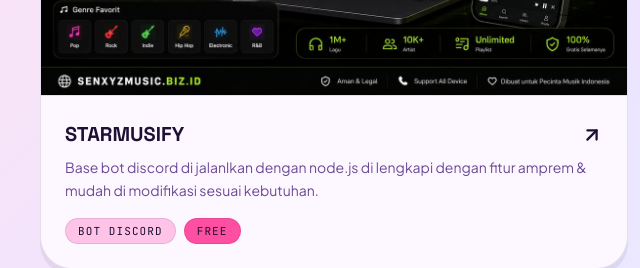
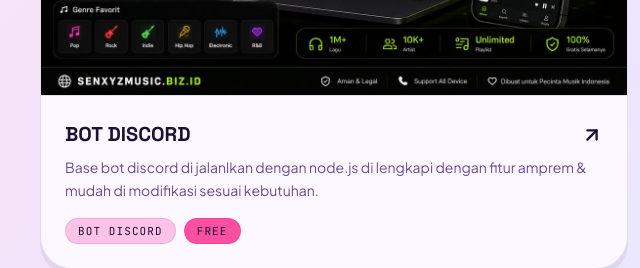
Before and after one commit to ranfemboy/portofolio, a plain HTML site: page index.html in a window 1280 px wide. Shown: the part 3600-3868 px from the top of the page, 0-640 px from the left. Drawn offline with Linux system fonts and the light colour scheme; a web font is replaced by a local one.

Commit message:
Update index.html

```diff
--- a/index.html
+++ b/index.html
@@ -692,7 +692,7 @@
                     class="w-full h-full object-cover transition-transform duration-700 group-hover:scale-110"></div>
                 <div class="p-6">
                   <div class="flex items-start justify-between gap-3">
-                    <h3 class="font-display font-bold text-xl uppercase">StarMusify</h3><svg
+                    <h3 class="font-display font-bold text-xl uppercase">Bot Discord</h3><svg
                       xmlns="http://www.w3.org/2000/svg" width="24" height="24" viewBox="0 0 24 24" fill="none"
                       stroke="currentColor" stroke-width="2.5" stroke-linecap="round" stroke-linejoin="round"
                       class="lucide lucide-arrow-up-right shrink-0 mt-1 w-[22px] h-[22px] transition-transform group-hover:translate-x-1 group-hover:-translate-y-1"
```
